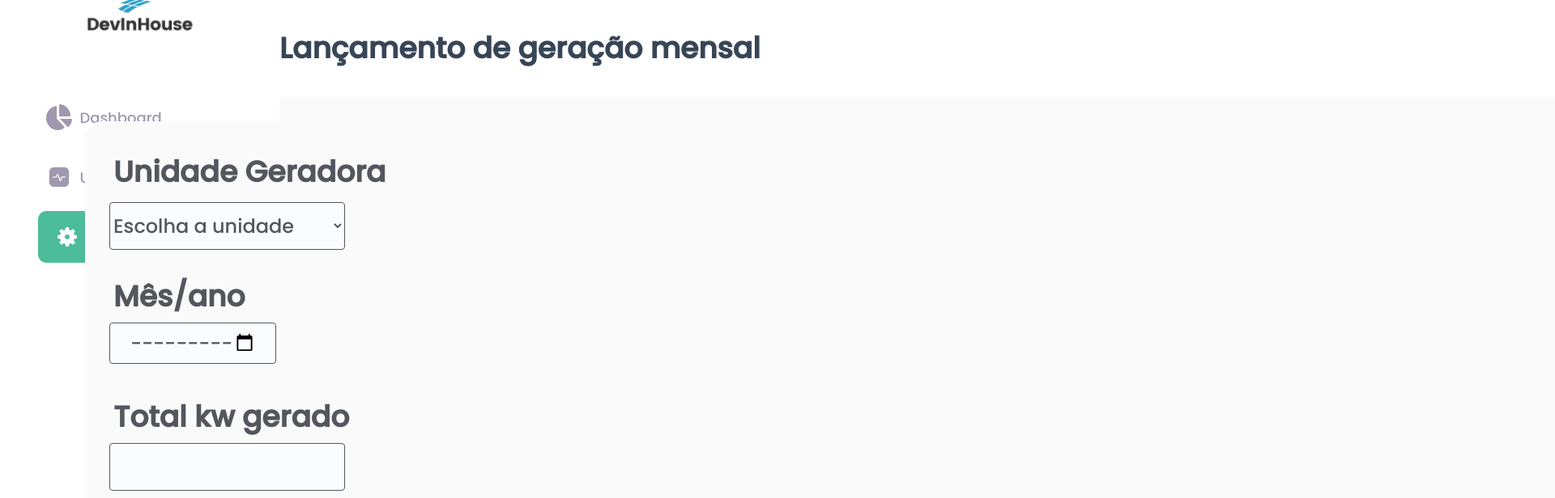
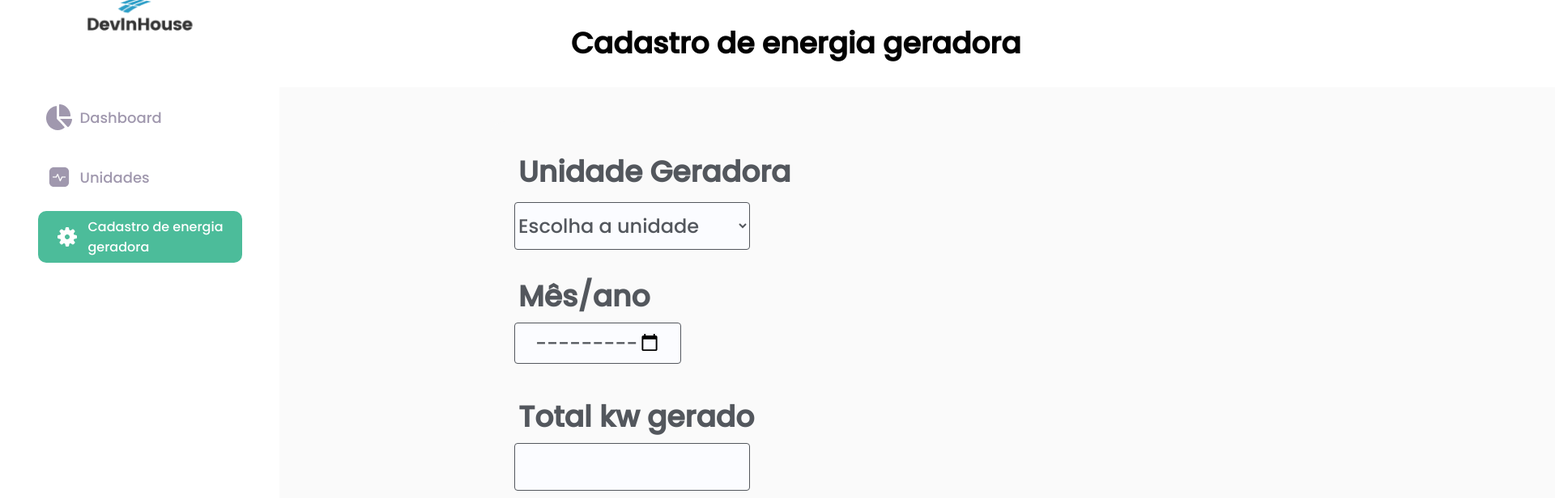
Before and after one commit to FullStack-Itaguacu/react-solarenergy, a React (Vite) app: page /lancamento-mensal in a window 1280 px wide. Shown: the top 616 px of the page at 81% size, 1920 px wide, since content can reach past the window. Built offline with nearby package versions, Linux system fonts and the light colour scheme; data requests are answered from the project's data file.

Commit message:
Atualização da função handleSubmit e retirada do header

```diff
--- a/database/data.json
+++ b/database/data.json
@@ -41,6 +41,12 @@
       "id_unidade": "def",
       "data": "03/2022",
       "total": 160
+    },
+    {
+      "id_unidade": "abc",
+      "data": "2023-09",
+      "total": "56",
+      "id": "fT7wmgy"
     }
   ]
 }
--- a/src/components/Lancamento-mensal/Lancamento-mensal.module.css
+++ b/src/components/Lancamento-mensal/Lancamento-mensal.module.css
@@ -37,7 +37,7 @@ header h1 {
   display: flex;
   margin-top: 110px;
   width: 100%;
-  margin-left: -250px;
+  margin-left: 250px;
 }
 
 .formulario form {
--- a/src/components/Lancamento-mensal/LancamentoMensal.jsx
+++ b/src/components/Lancamento-mensal/LancamentoMensal.jsx
@@ -63,12 +63,7 @@ export const LancamentoGeracaoMensal = () => {
   }
 
   return (
-    <div>
-      <header>
-        <h1>Lançamento de geração mensal</h1>
-      </header>
-
-      <div className={styles.formulario}>
+    <div className={styles.formulario}>
         <form onSubmit={handleSubmit}>
           <div className={styles.gridContainer}>
             <div className={styles.unidade}>
@@ -113,6 +108,5 @@ export const LancamentoGeracaoMensal = () => {
           </div>
         </form>
       </div>
-    </div>
   );
 };
```
